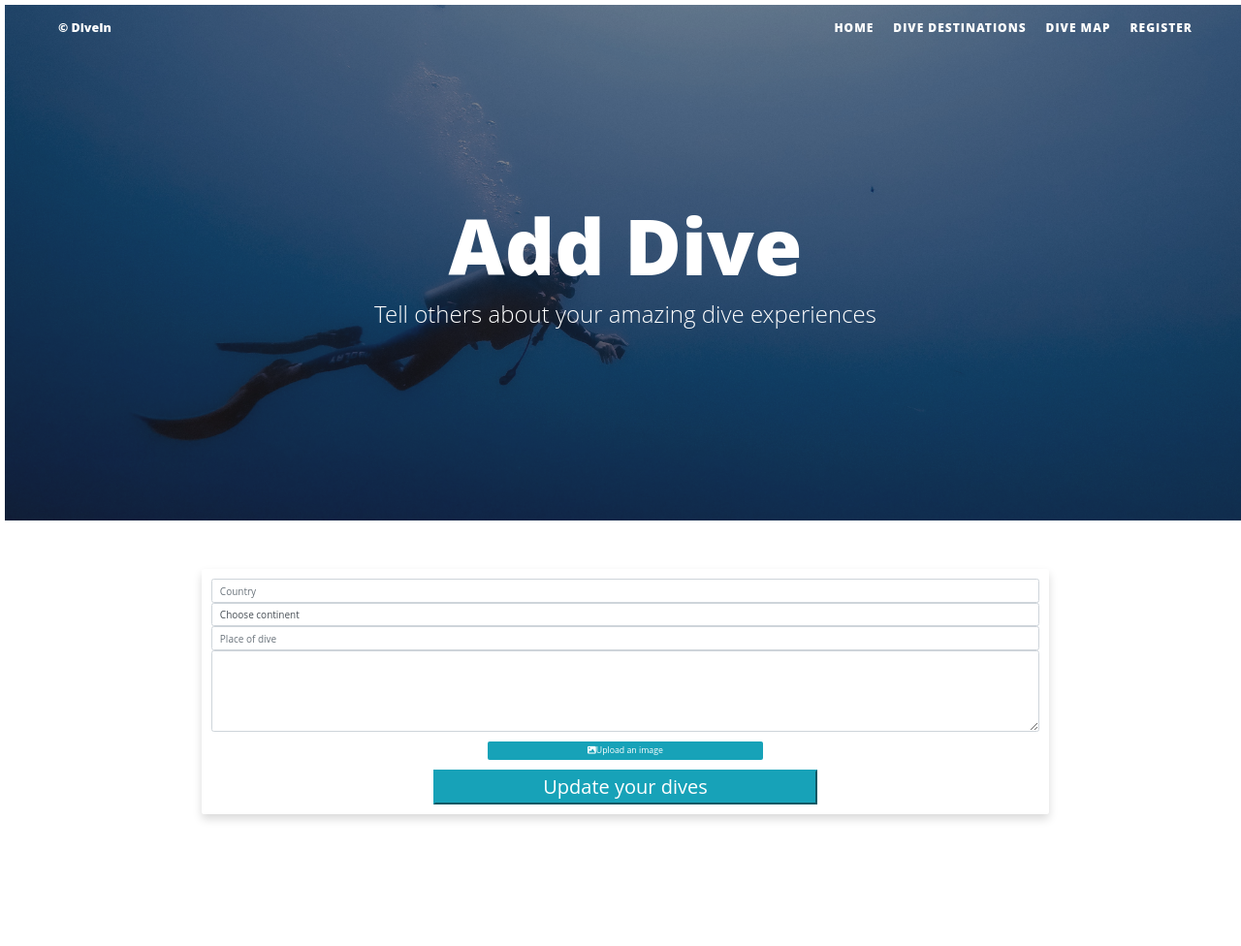
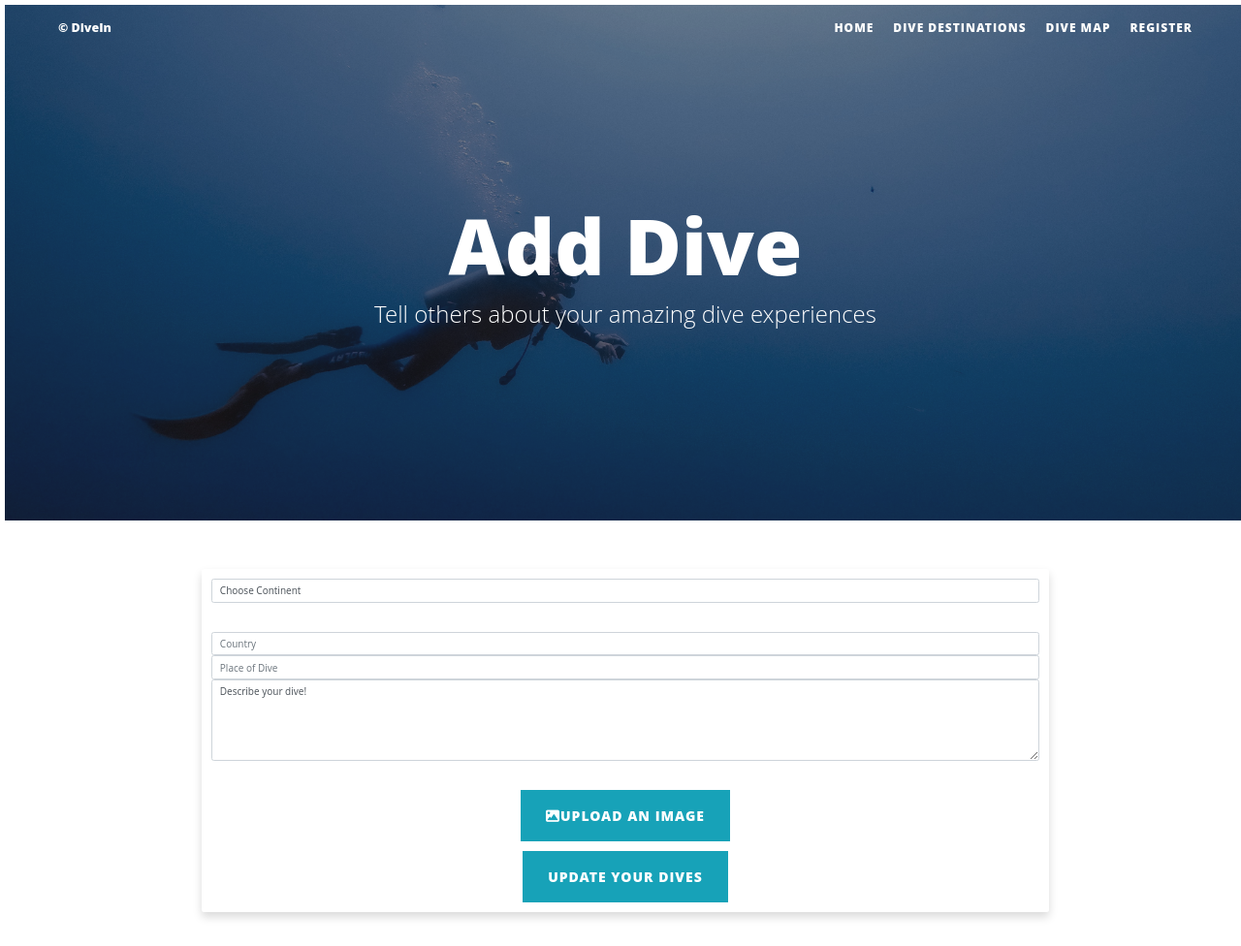
Before and after one commit to daniellima338/DiveIn, a Flask app: page /add_dive in a window 1280 px wide. Shown: the whole page at 97% size. Before the commit the page ends 847 px from the top, so only its background shows below. Run offline with Flask 2, Linux system fonts and the light colour scheme; data that the repository does not hold is empty; some libraries are stand-ins or nearby versions.

Commit message:
added user functionality to submit a new dive destination.

```diff
--- a/app.py
+++ b/app.py
@@ -37,6 +37,7 @@ def search():
     query = request.form.get("query")
     destinations = list(mongo.db.destination.find({"$text": {"$search": query}}))
     return render_template("pages/dive_destinations.html", destinations=destinations)
+
 
 
 # Route to map site
@@ -146,10 +147,36 @@ def logout():
 
 
 # Add a dive function
-@app.route("/add_dive")
+@app.route("/add_dive", methods=["GET", "POST"])
 def add_dive():
-    destinations = mongo.db.destination.find()
-    return render_template("pages/add_dive.html", destinations=destinations)
+    if request.method == "POST":
+        dive = {
+            "continent": request.form.get("continent"),
+            "country": request.form.get("country"),
+            "place": request.form.get("place"),
+            "dive_description": request.form.get("dive_description"),
+            "image_of_place": request.form.get("image_of_place"),
+            "created_by": session["user"]
+        }
+
+        mongo.db.destination.insert_one(dive)
+        flash("Your Dive is added to your collection!")
+        return redirect(url_for(
+                        "profile", username=session["user"]))
+
+    continents = mongo.db.continents.find().sort("continent_name", 1)
+    return render_template("pages/add_dive.html", continents=continents)
+
+# # Function does not work after i add new entries to the database
+# # Changing list to map
+# def group_by_continent(destination):
+#     new_dest = {}
+#     for continent in destination:
+#         if destination["continent"] in new_dest:
+#             new_dest[destination["continent"]].append(destination)
+#         else:
+#             new_dest[destination["continent"]] = [destination]
+#     return new_dest
 
 
 # Get API_KEY from env file
--- a/static/js/index.js
+++ b/static/js/index.js
@@ -1,9 +1,21 @@
+
+// Google map function
 let map;
-
+// Initialize and add the map
 function initMap() {
-  map = new google.maps.Map(document.getElementById("map"), {
-    center: { lat: -34.397, lng: 150.644 },
-    zoom: 8})};
+  // The location of Uluru
+  const uluru = { lat: -25.344, lng: 131.036 };
+  // The map, centered at Uluru
+  const map = new google.maps.Map(document.getElementById("map"), {
+    zoom: 4,
+    center: uluru,
+  });
+  // The marker, positioned at Uluru
+  const marker = new google.maps.Marker({
+    position: uluru,
+    map: map,
+  });
+}
 
 
 function show_password() {
--- a/templates/pages/add_dive.html
+++ b/templates/pages/add_dive.html
@@ -16,43 +16,58 @@
             </div>
         </div>
     </header>
+
     <section class="row center-align">
-            <form method="POST" action="" class="col-8 shadow p-3 mb-5 bg-white rounded">
+        <form method="POST" action="{{ url_for('add_dive') }}" class="col-8 shadow p-3 mb-5 bg-white rounded">
+            <!-- List of continents -->
             <div class="row">
                 <div class="col">
-                        <input type="country" name="country" class="form-control validate" id="country" placeholder="Country" required/>
+                    <select name="continent" class="form-control validate" id="continent" required>
+                        <option value="" disabled selected>Choose Continent</option>
+                        {% for continent in continents%}
+                            <option value="{{ continent.continent_name }}">{{ continent.continent_name }}</option>
+                        {% endfor %}
+                    </select>
+                    <label for="continent"></label>
                 </div>
             </div>
+            <!-- Country of dive -->
             <div class="row">
                 <div class="col">
-                        <select type="text" name="continent" class="form-control validate" id="continent" required>
-                            <option>Choose continent</option>
-                        </select>
+                    <input type="country" name="country" class="form-control validate" id="country"
+                        placeholder="Country" required />
                 </div>
             </div>
+            <!-- Country of dive -->
             <div class="row">
                 <div class="col">
-                        <input type="place" name="place" class="form-control validate" id="place" placeholder="Place of dive" required/>
+                    <input type="place" name="place" class="form-control validate" id="place"
+                        placeholder="Place of Dive" required />
                 </div>
             </div>
+            <!-- Dive description -->
             <div class="row">
                 <div class="col">
-                        <textarea rows="5" name="dive_description" class="form-control validate"
-                        id="dive_description" placeholder="Describe your dive!" required>
+                    <textarea rows="5" name="dive_description" class="form-control validate" id="dive_description"
+                        required>Describe your dive!
                         </textarea>
                 </div>
             </div>
+            <!-- File Upload -->
             <div class="row">
-                    <div class="col">
-                        <label class="btn-sm btn-info mt-3 offset-4 col-4 center-align">
-                            <i class="fa fa-image"> </i>Upload an image<input type="file" style="display: none;"  name="image_of_place" required>
+                <div class="center-align mt-5">
+                    <label class="btn btn-info">
+                        <i class="fa fa-image"> </i>Upload an image<input type="file" style="display: none;"
+                            name="image_of_place" required>
                     </label>
                 </div>
             </div>
-
             </div>
-                <div class="row offset-3 col-6">
-                    <button type="submit" class="btn-info mt-2">Update your dives</button>
+            <!-- submit button -->
+            <div class="row">
+                <div class="center-align">
+                    <button type="submit" class="btn btn-info mt-2">Update your dives</button>
+                </div>
             </div>
         </form>
     </section>
```
Also changed, not shown: templates/pages/dive_destinations.html (+11 -19 lines), templates/pages/profile.html (+10 -10 lines). Lines whose indentation alone changed are shown as unchanged.
